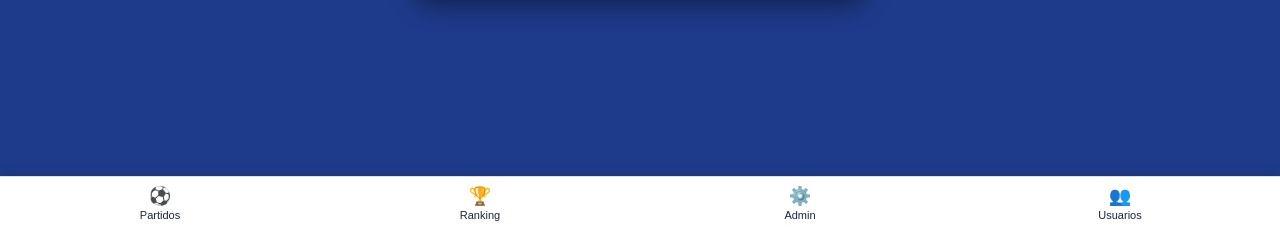
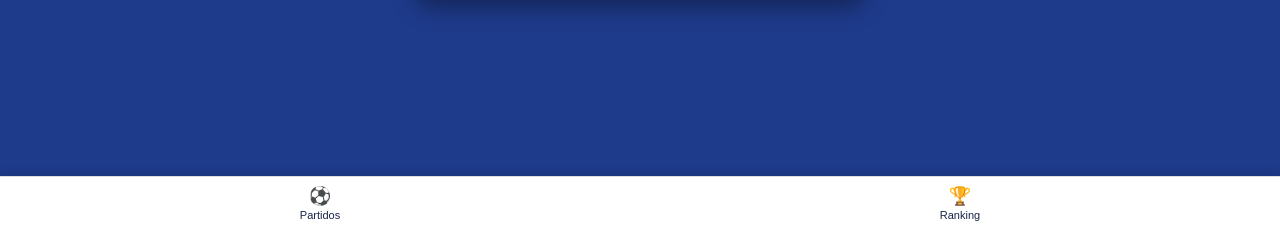
Before and after one commit to gussignorele/PencaDecana, a Flask app: page / in a window 1280 px wide. Shown: the part 571-800 px from the top of the page. Run offline with Flask 3, Linux system fonts and the light colour scheme; the visitor is signed in with stand-in values (Sample User, id 1); parts of the project's set-up code (start-up, migrations or seed data) failed here and were passed over.

Commit message:
tarjeta mejorada

```diff
--- a/app.py
+++ b/app.py
@@ -1153,9 +1153,13 @@ def autologin(token):
         return "invalid"
 
     session["user"] = username
-    session["is_admin"] = False
+
+    session["is_admin"] = (
+        username == "gsignorele"
+    )
 
     return redirect("/matches")
+
 import time
 
 def generar_token(username):
@@ -1675,6 +1679,12 @@ def inject_user():
         "user": session.get("user"),
         "ENTRY_PRICE": ENTRY_PRICE
     }
+
+@app.context_processor
+def inject_admin():
+    return dict(is_admin=is_admin)
+
+
 if __name__ == "__main__":
     #app.run(host="0.0.0.0", port=5000, debug=True)
     app.run(debug=True)
--- a/templates/base.html
+++ b/templates/base.html
@@ -149,7 +149,7 @@
         <span>Ranking</span>
     </a>
 
-    {% if session.get("is_admin") %}
+    {% if is_admin() %}
     <a href="/admin/matches" class="{% if request.path == '/admin/matches' %}active{% endif %}">
         ⚙️
         <span>Admin</span>
```
